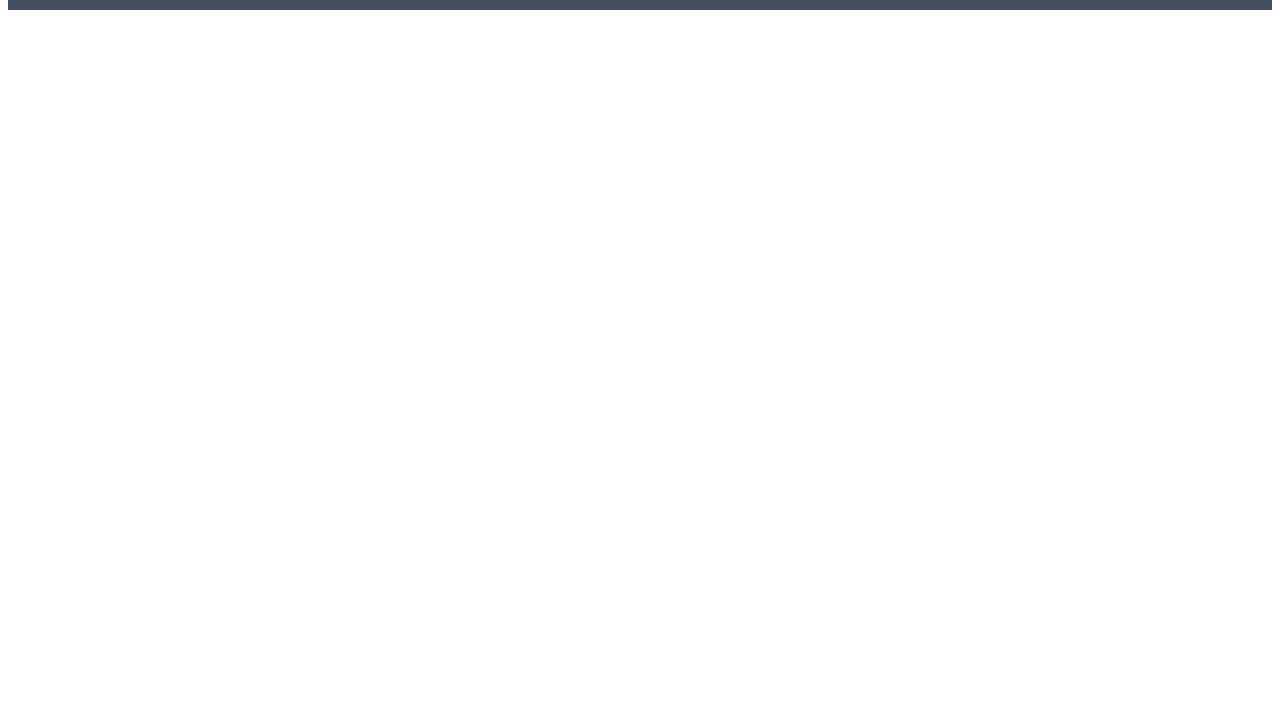
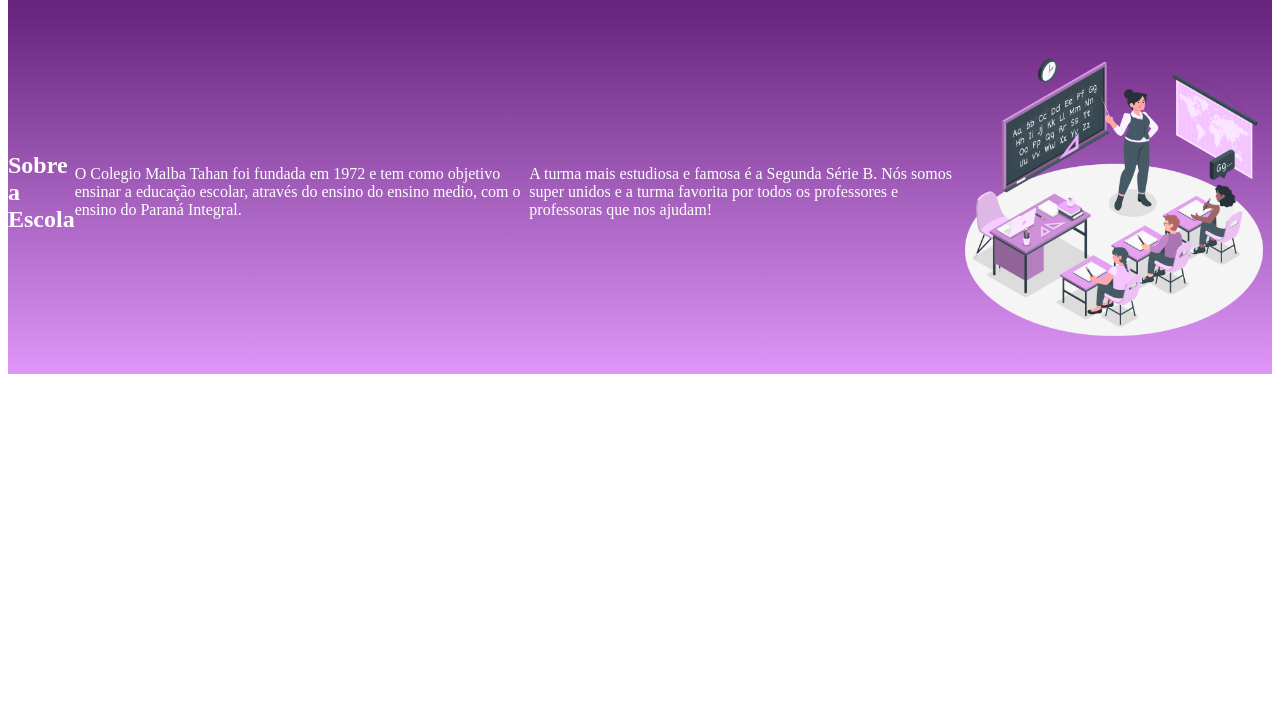
Before and after one commit to AnaOkozanski/site-turma_criativ-ANAJU, a plain HTML site: page index.html in a window 1280 px wide. Shown: the part 96-800 px from the top of the page. Drawn offline with Linux system fonts and the light colour scheme.

Commit message:
finalmenete consiguimossss

```diff
--- a/index.html
+++ b/index.html
@@ -14,6 +14,15 @@
             <li class="cabecalho-lista-item">Estudante</li>
         </ul>
     </header>
-
+    <section class="escola">
+        <h2 class="escola-titulo">Sobre a Escola</h2>
+                    <p class="escola-texto-um">O Colegio Malba Tahan foi fundada em 1972 e
+                        tem como objetivo ensinar a educação escolar,
+                        através do ensino do ensino medio, com o ensino do Paraná Integral.</p>
+                    <p class="escola-texto-dois">A turma mais estudiosa e famosa
+                        é a Segunda Série B. Nós somos super unidos e a turma favorita
+                         por todos os professores e professoras que nos ajudam!</p>
+                         <img class="escola-imagem" src="profgg.roxo.png" alt="Professora no quadro">
+                        </section>
 </body>
 </html>
--- a/style.css
+++ b/style.css
@@ -1,9 +1,6 @@
-*{
-   margin: ;
-}
 
 .cabecalho {
-   background-color: #424E61;
+   background-color:  #68257e;
    color: white;
    display: flex;
    justify-content: space-around;
@@ -19,3 +16,29 @@
    display: inline-block;
    margin: 0 16px;
 }
+
+.escola-imagem{
+   width: 25%;
+}
+
+.escola{
+   background-image: linear-gradient(#68257e,#df96f8);
+   color: white;
+}
+
+.escola{
+   background-image: linear-gradient(#68257e,#df96f8);
+   color:white;
+   display: flex;
+   justify-content: center;
+   align-items: center;
+   padding: 24px 0;
+}
+
+.escola-div-conteudo{
+   width: 35%;
+}
+
+.escola-titulo{
+   padding: 24px 0;
+}
```
Also changed, not shown: profgg.roxo.png (added).
